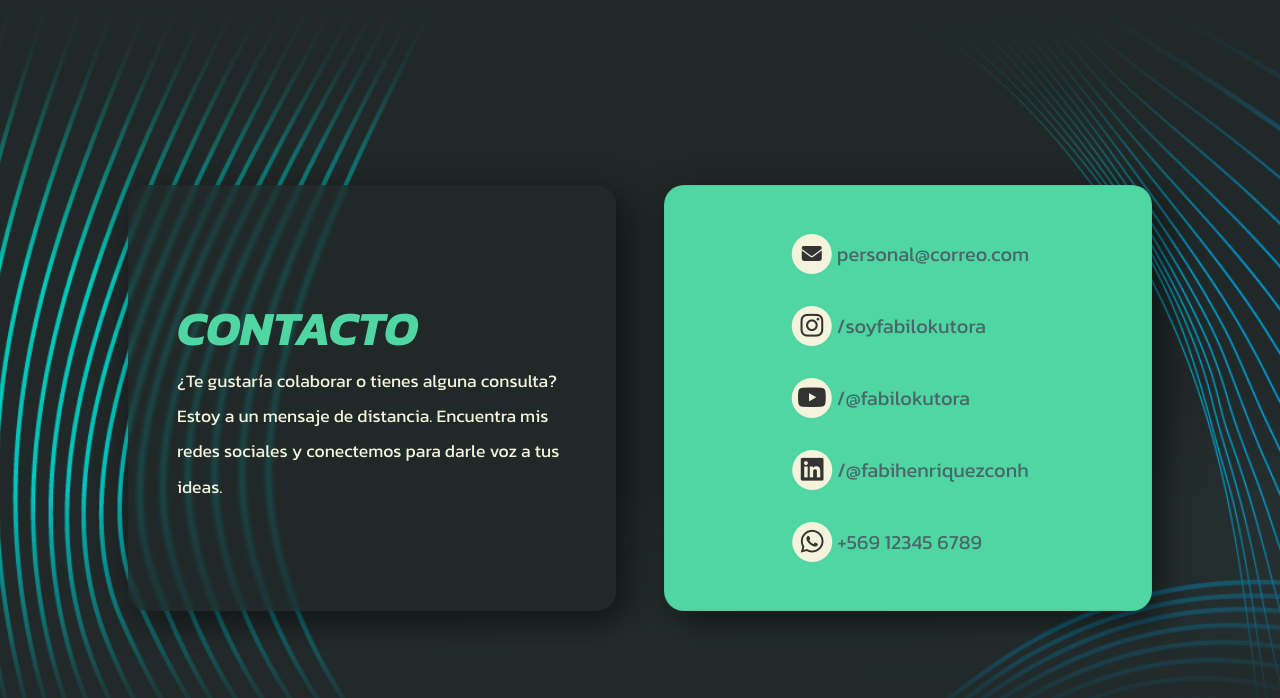
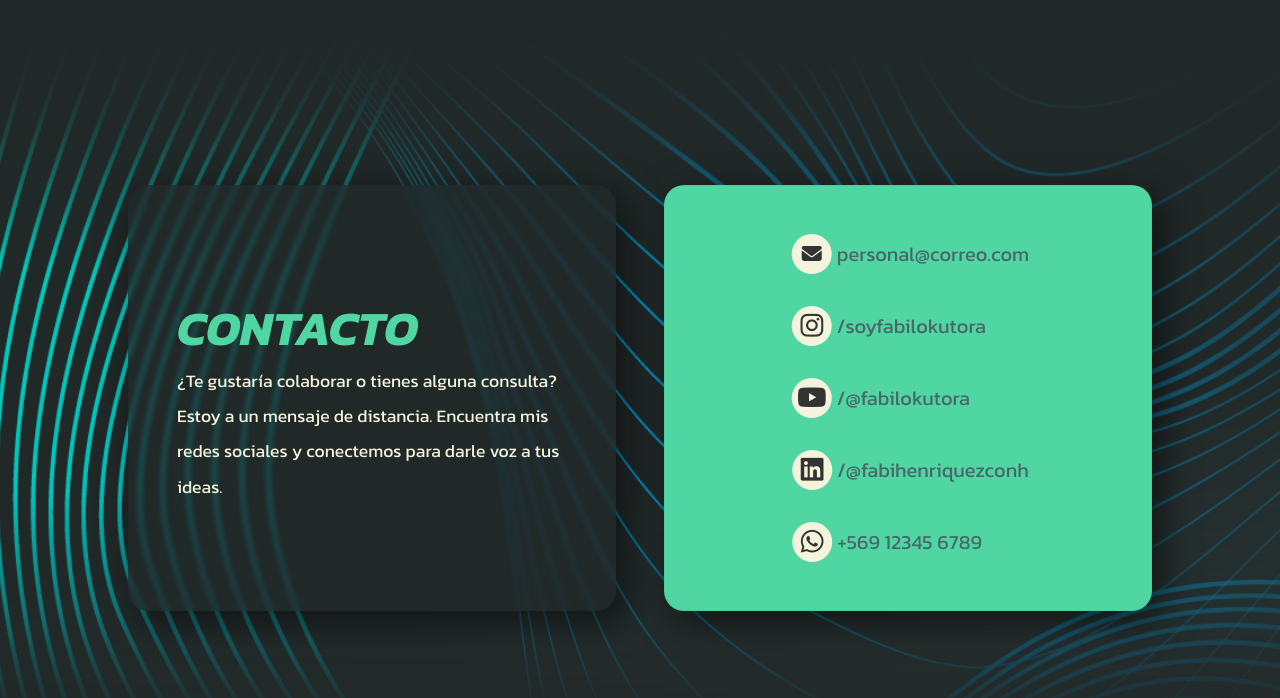
Before and after one commit to a-ramirez/a-ramirez.github.io, a plain HTML site: page Index.html in a window 1280 px wide. Shown: the part 3406-4104 px from the top of the page. Drawn offline with Linux system fonts and the light colour scheme.

Commit message:
Bg Contact
Cambios BG

```diff
--- a/styles.css
+++ b/styles.css
@@ -24,11 +24,7 @@ body {
 
 header {
     padding-top: 10px;
-
-
 }
-
-
 
 nav {
     position: fixed;
@@ -87,15 +83,12 @@ nav ul li a {
     font-size: 1em;
     position: relative;
     transition: all 0.5s;
-
 }
 
 nav li:hover a {
     color: #42f3b8;
     text-shadow: 0 0 10px #42f3b8, 0 0 20px #42f3b8, 0 0 30px #42f3b8, 0 0 40px #d5efe5;
 }
-
-
 
 .hamburger {
     display: none;
@@ -118,8 +111,6 @@ nav li:hover a {
     position: relative;
     background-image: url('/assets/img/Hero_BG02.png');
     background-size: cover;
-
-
 }
 
 /* .gradient-top {
@@ -420,7 +411,7 @@ nav li:hover a {
     margin: auto;
     display: block;
     position: relative;
-    background-image: url('/assets/img/contact02.png');
+    background-image: url('/assets/img/contact03.png');
     background-size: cover;
     background-position: center;
     background-repeat: no-repeat;
```
Also changed, not shown: assets/img/contact03.png (added), assets/img/contactNew.png (added).
